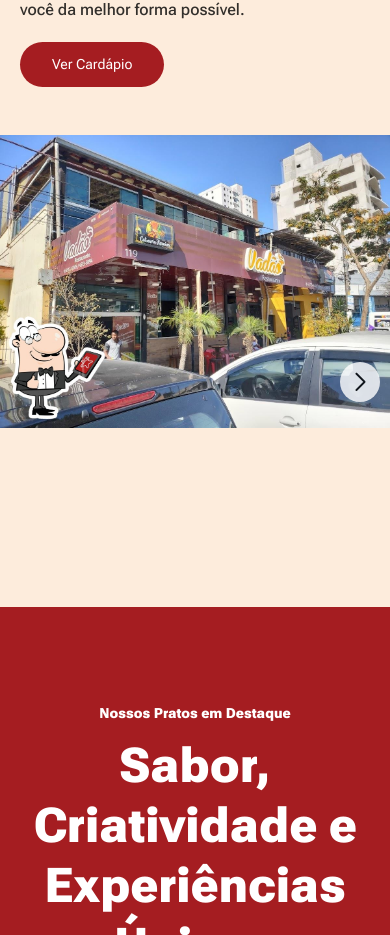
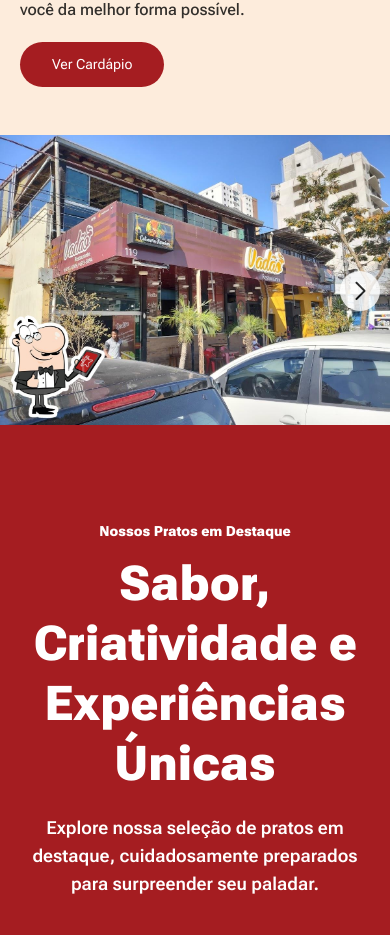
Before and after one commit to DevWeDesc/Vadao, a Next.js app: page / in a window 390 px wide. Shown: the part 1074-2009 px from the top of the page. Built offline with nearby package versions, Linux system fonts and the light colour scheme.

Commit message:
Refatorando estilização do Swiper

```diff
--- a/src/components/SwiperAbout/Swiper.tsx
+++ b/src/components/SwiperAbout/Swiper.tsx
@@ -15,7 +15,7 @@ export default function SwiperAbout() {
         className="mySwiper mt-12 lg:mt-0"
       >
         {DataRestaurant.map((data, index) => (
-          <SwiperSlide key={index}>
+          <SwiperSlide key={index} className="max-h-[290px] lg:max-h-full">
             <Image alt="" src={data.photo} />
           </SwiperSlide>
         ))}
```
